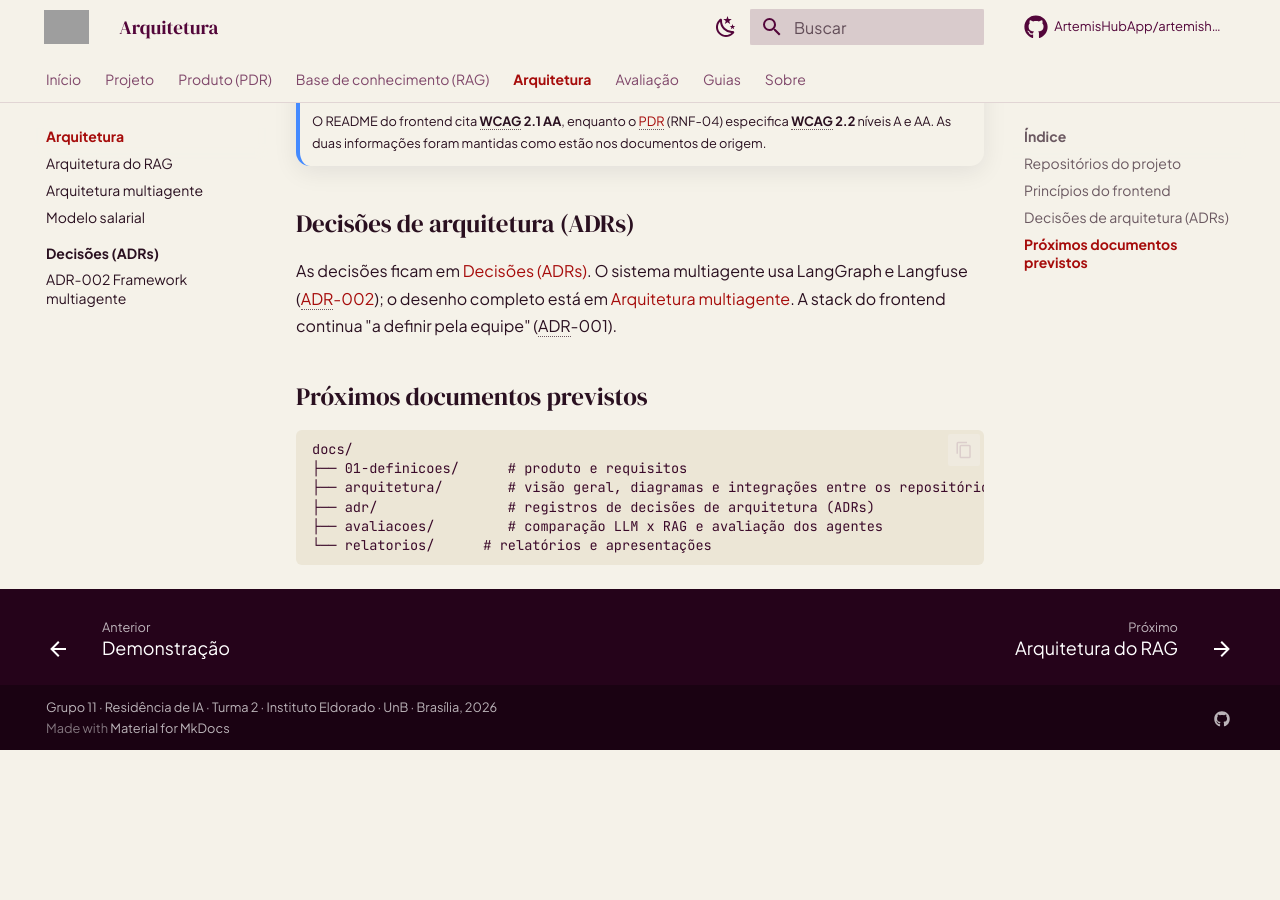
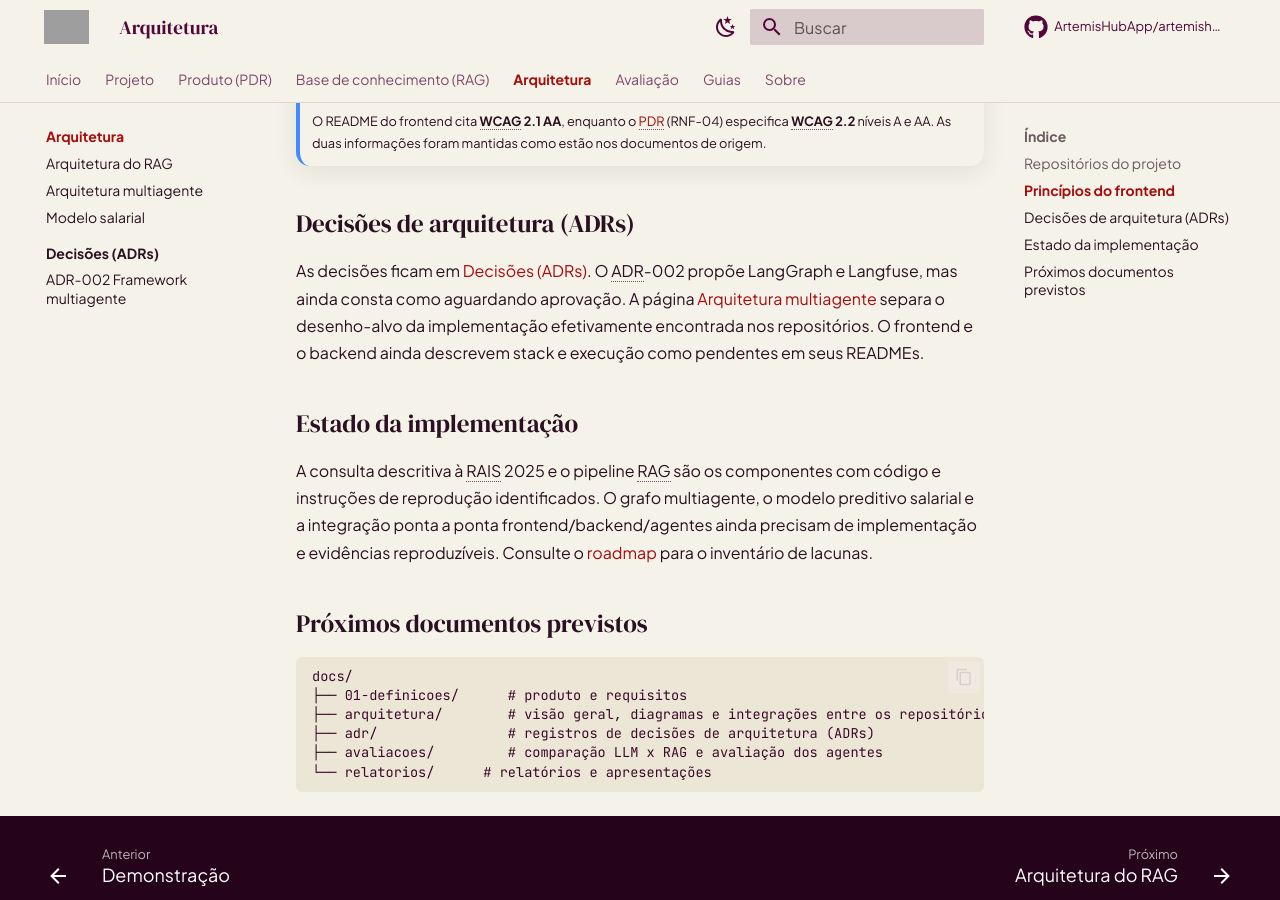
Before and after one commit to ArtemisHubApp/artemishub_docs, an MkDocs documentation site: the page built from docs/arquitetura/index.md, in a window 1280 px wide and 900 px high, scrolled down 1122 px. Built offline with MkDocs 1.6.1 and Material for MkDocs 9.7.7, drawn with Linux system fonts in a browser that asks for light colours; comment, search, counter and statistics services are not loaded; before the commit the page ends 1872 px from its top, so only the background shows below that; grey boxes are pictures that could not be loaded.

Commit message:
docs: esclarece estado atual das integrações e arquitetura

```diff
--- a/docs/arquitetura/index.md
+++ b/docs/arquitetura/index.md
@@ -41,7 +41,11 @@ flowchart LR
 
 ## Decisões de arquitetura (ADRs)
 
-As decisões ficam em [Decisões (ADRs)](../adr/index.md). O sistema multiagente usa LangGraph e Langfuse ([ADR-002](../adr/002-framework-multiagente.md)); o desenho completo está em [Arquitetura multiagente](multiagentes.md). A stack do frontend continua "a definir pela equipe" (ADR-001).
+As decisões ficam em [Decisões (ADRs)](../adr/index.md). O ADR-002 propõe LangGraph e Langfuse, mas ainda consta como aguardando aprovação. A página [Arquitetura multiagente](multiagentes.md) separa o desenho-alvo da implementação efetivamente encontrada nos repositórios. O frontend e o backend ainda descrevem stack e execução como pendentes em seus READMEs.
+
+## Estado da implementação
+
+A consulta descritiva à RAIS 2025 e o pipeline RAG são os componentes com código e instruções de reprodução identificados. O grafo multiagente, o modelo preditivo salarial e a integração ponta a ponta frontend/backend/agentes ainda precisam de implementação e evidências reproduzíveis. Consulte o [roadmap](../sobre/roadmap.md) para o inventário de lacunas.
 
 ## Próximos documentos previstos
 
```
